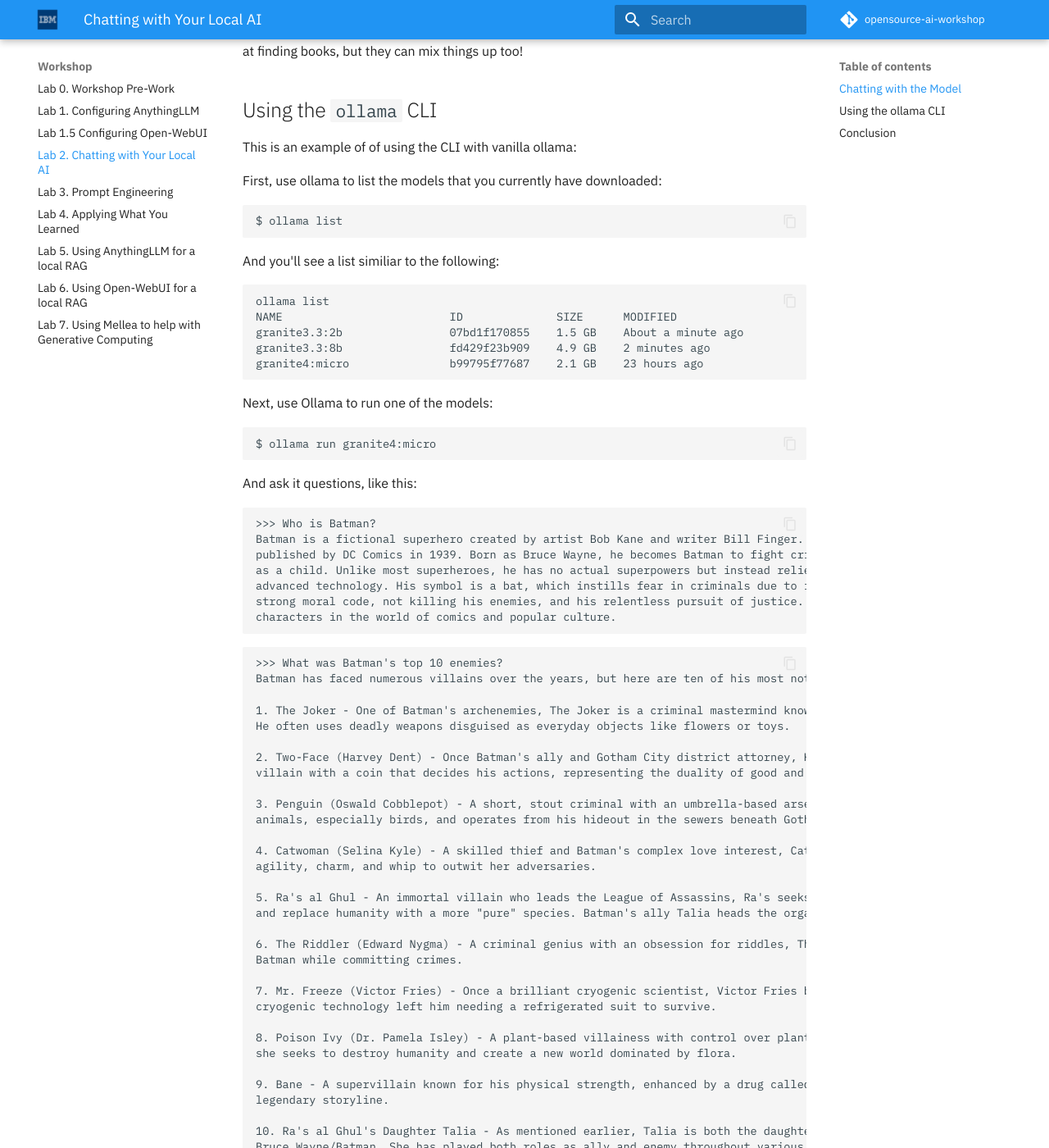
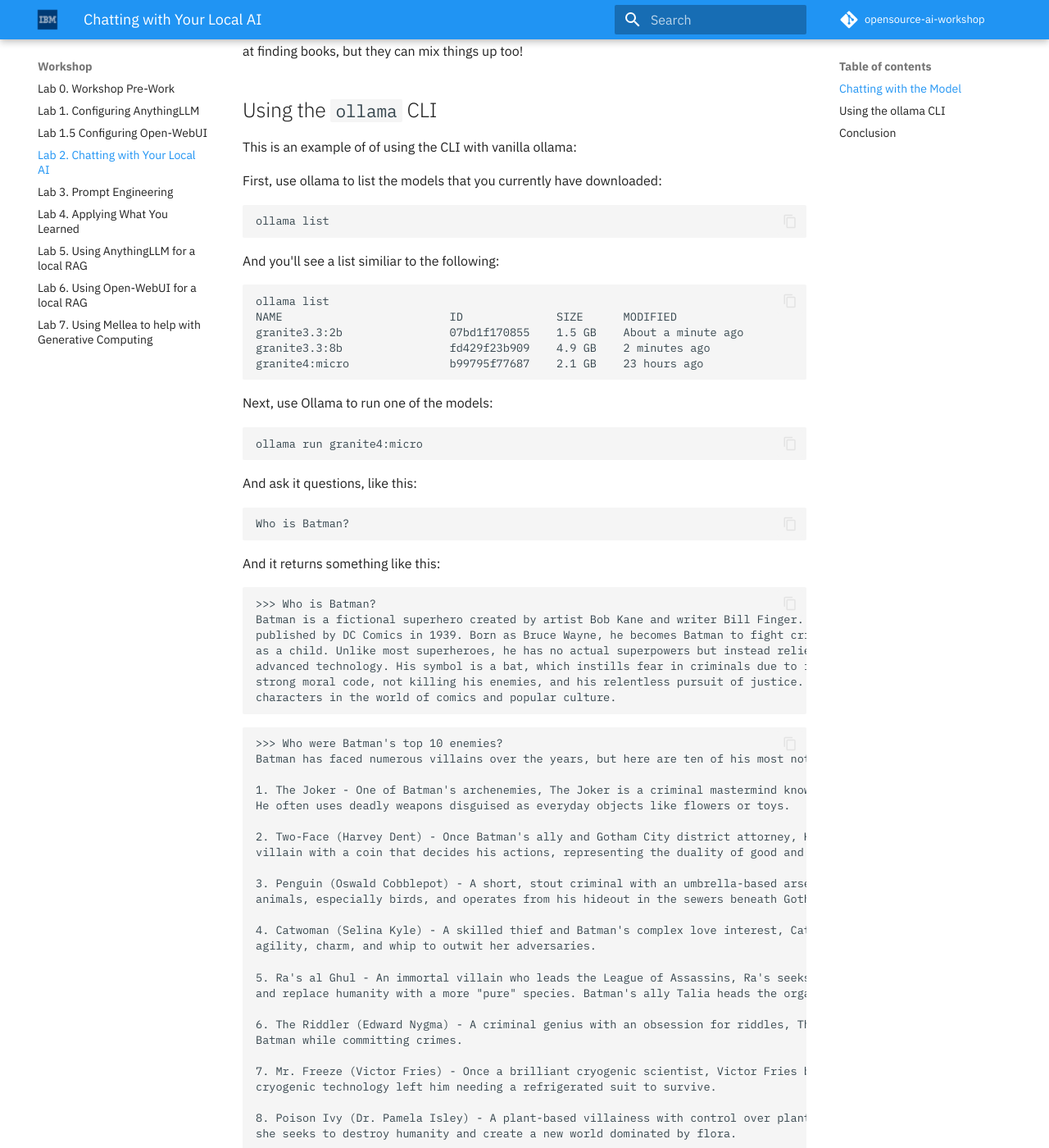
Before and after one commit to IBM/opensource-ai-workshop, an MkDocs documentation site: the page built from docs/lab-2/README.md, in a window 1280 px wide and 1400 px high, scrolled down 675 px. Shown: the whole window at 82% size. Built offline with MkDocs 1.6.1 and Material for MkDocs 9.7.7, drawn with Linux system fonts in a browser that asks for light colours; comment, search, counter and statistics services are not loaded; some of the changed text lies outside the part shown.

Commit message:
fixing 2024 rag
Signed-off-by: James Busche <jbusche@us.ibm.com>

````diff
--- a/docs/lab-2/README.md
+++ b/docs/lab-2/README.md
@@ -27,7 +27,7 @@
 
 First, use ollama to list the models that you currently have downloaded:
 ```
-$ ollama list
+ollama list
 ```
 And you'll see a list similiar to the following:
 ```
@@ -40,9 +40,13 @@
 Next, use Ollama to run one of the models:
 
 ```
-$ ollama run granite4:micro
+ollama run granite4:micro
 ```
 And ask it questions, like this:
+```
+Who is Batman?
+```
+And it returns something like this:
 ```
 >>> Who is Batman?
 Batman is a fictional superhero created by artist Bob Kane and writer Bill Finger. He first appeared in Detective Comics #27,
@@ -54,7 +58,7 @@
 ```
 
 ```
->>> What was Batman's top 10 enemies?
+>>> Who were Batman's top 10 enemies?
 Batman has faced numerous villains over the years, but here are ten of his most notable adversaries:
 
 1. The Joker - One of Batman's archenemies, The Joker is a criminal mastermind known for his chaotic and psychopathic behavior.
````
Also changed, not shown: docs/lab-5/README.md (+3 -0 lines).
